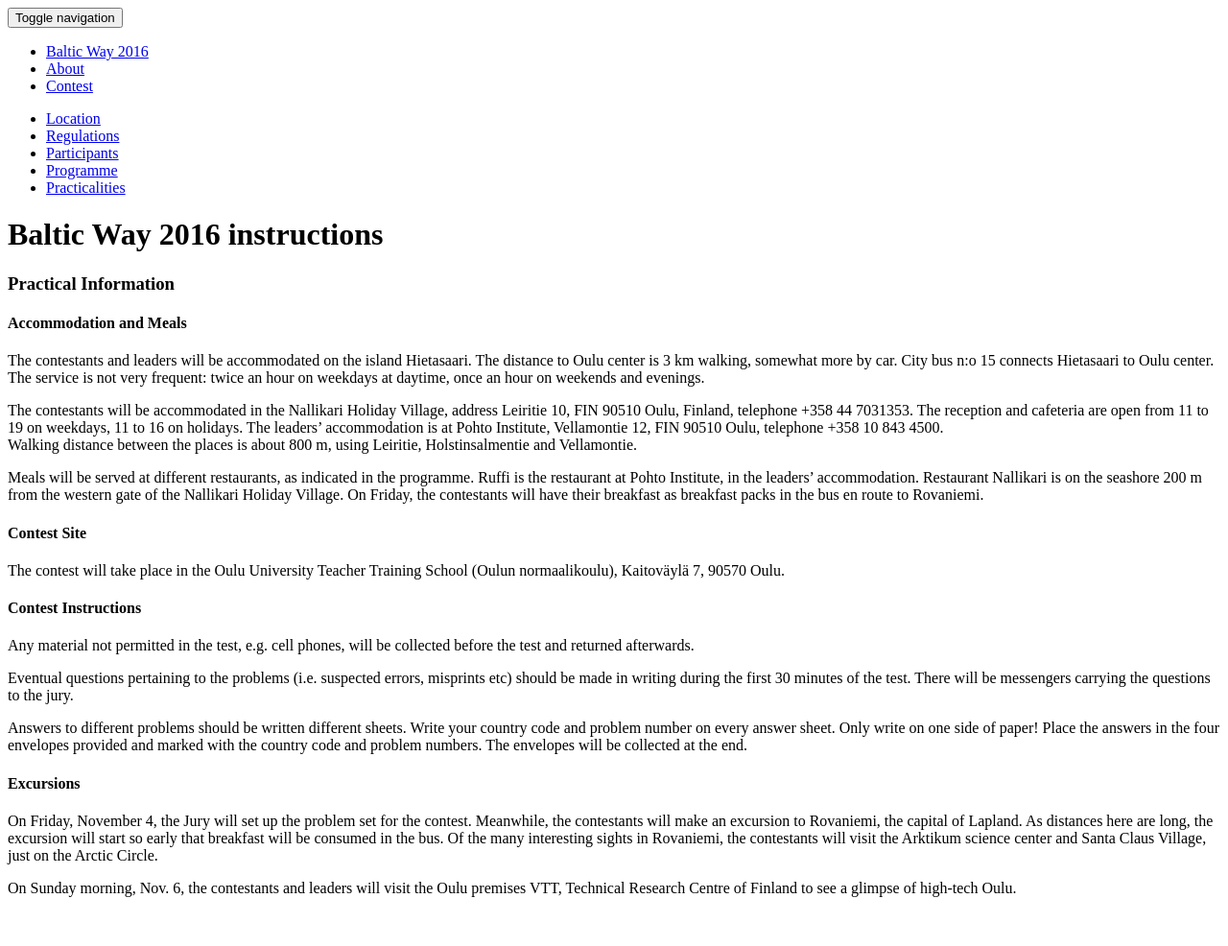
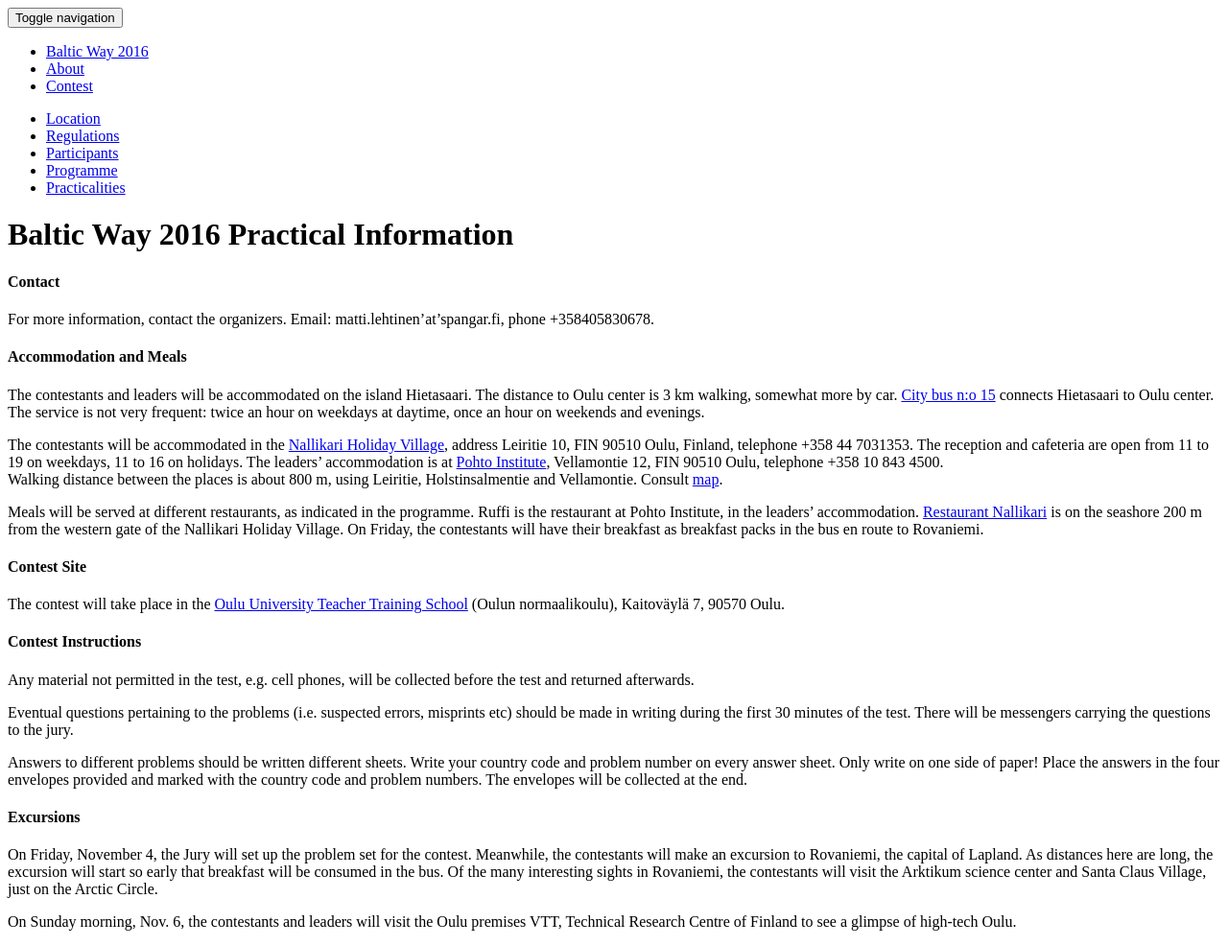
Before and after one commit to matematiikkakilpailut/matematiikkakilpailut.github.io, a Jekyll site: the page built from BW2016/practicalities/index.md, in a window 1280 px wide. Shown: the whole page at 96% size. Built offline with Jekyll 4.4.1, drawn with Linux system fonts in a browser that asks for light colours; nearby versions of some CDN libraries; a style sheet for code colours, icons or effects is not loaded; before the commit the page ends 951 px from its top, so only the background shows below that.

Commit message:
Linkkejä lisätty

```diff
--- a/BW2016/practicalities/index.md
+++ b/BW2016/practicalities/index.md
@@ -1,31 +1,32 @@
 ---
 layout: bw2016page
-title: Baltic Way 2016 instructions
+title: Baltic Way 2016 Practical Information
 sitemap: false
 url: /BW2016/practicalities/
 ---
 
-<h3>Practical Information</h3>
+<h4>Contact</h4>
+
+For more information, contact the organizers. Email: matti.lehtinen'at'spangar.fi, phone +358405830678.
 
 <h4>Accommodation and Meals</h4>
 
 The contestants and leaders will be accommodated on the island Hietasaari. The distance to Oulu center is 3 km walking,
-somewhat more by car. City bus n:o 15 connects Hietasaari to Oulu center. The service is not very frequent:
-twice an hour on weekdays at daytime, once an hour on weekends and evenings.
+somewhat more by car. [City bus n:o 15](http://www.oulunjoukkoliikenne.fi/english) connects Hietasaari to Oulu center. The service is not very frequent: twice an hour on weekdays at daytime, once an hour on weekends and evenings.
 
-The contestants will be accommodated in the Nallikari Holiday Village, address Leiritie 10, FIN 90510 Oulu, Finland,
-telephone +358 44 7031353. The reception and cafeteria are open from 11 to 19 on weekdays, 11 to 16 on holidays.
-The leaders' accommodation is at Pohto Institute, Vellamontie 12, FIN 90510 Oulu, telephone +358 10 843 4500.
-Walking distance between the places is about 800 m, using Leiritie, Holstinsalmentie and Vellamontie.
+The contestants will be accommodated in the [Nallikari Holiday Village](http://nallikari.fi/en/),
+address Leiritie 10, FIN 90510 Oulu, Finland, telephone +358 44 7031353. The reception and cafeteria are open from 11 to 19 on weekdays, 11 to 16 on holidays.
+The leaders' accommodation is at [Pohto Institute](https://www.pohto.fi/index.php?sl=en), Vellamontie 12, FIN 90510 Oulu, telephone +358 10 843 4500.
+Walking distance between the places is about 800 m, using Leiritie, Holstinsalmentie and Vellamontie. Consult [map](https://www.fonecta.fi/kartat/Leiritie%2010,%2090510,%20OULU).
 
 Meals will be served at different restaurants, as indicated in the programme. Ruffi is the restaurant at Pohto
-Institute, in the leaders' accommodation. Restaurant Nallikari is on the seashore 200 m from the western gate of
+Institute, in the leaders' accommodation. [Restaurant Nallikari](http://www.ravintolanallikari.fi/en/) is on the seashore 200 m from the western gate of
 the Nallikari Holiday Village. On Friday, the contestants will have their breakfast as breakfast packs in the bus
 en route to Rovaniemi.
 
 <h4>Contest Site</h4>
 
-The contest will take place in the Oulu University Teacher Training School (Oulun normaalikoulu),
+The contest will take place in the [Oulu University Teacher Training School](https://norssiportti.oulu.fi/index.php?id=3659&lang_id=1) (Oulun normaalikoulu),
 Kaitoväylä 7, 90570 Oulu.
 
 <h4>Contest Instructions</h4>
```
